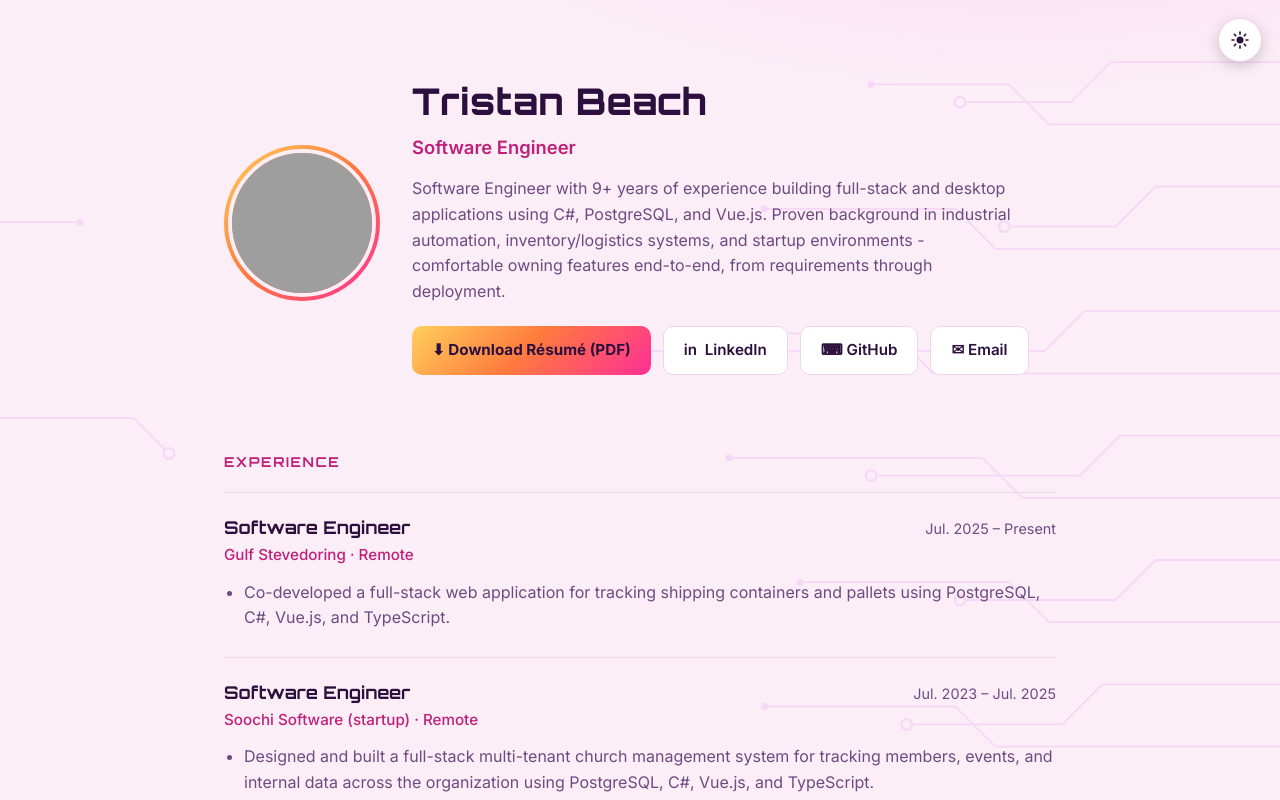
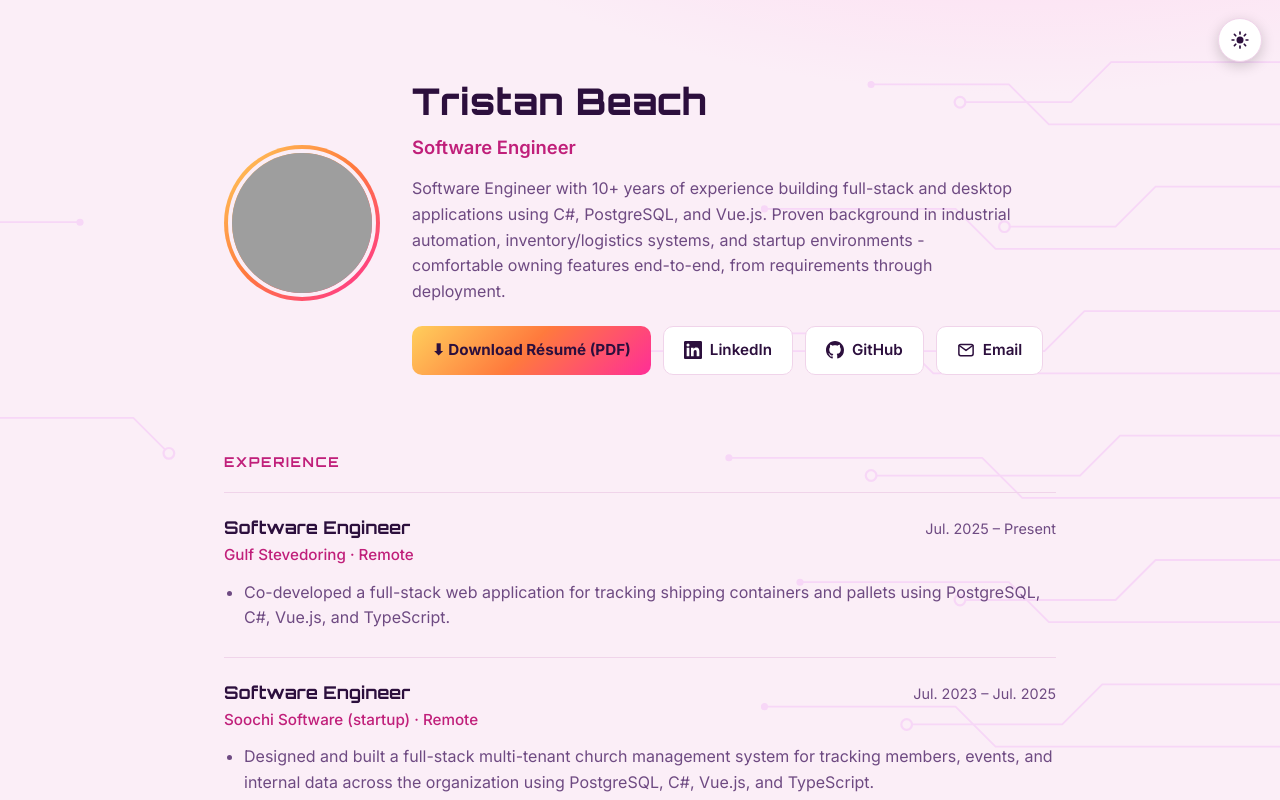
Before and after one commit to TristBeach/tristbeach.github.io, a plain HTML site: page index.html in a window 1280 px wide. Shown: the top 800 px of the page. Drawn offline with Linux system fonts and the light colour scheme; grey boxes are pictures that could not be loaded.

Commit message:
Updated button icons

```diff
--- a/index.html
+++ b/index.html
@@ -271,19 +271,29 @@
       <div class="intro">
         <h1>Tristan Beach</h1>
         <div class="role">Software Engineer</div>
-        <p>Software Engineer with 9+ years of experience building full-stack and desktop applications using C#, PostgreSQL, and Vue.js. Proven background in industrial automation, inventory/logistics systems, and startup environments - comfortable owning features end-to-end, from requirements through deployment.</p>
+        <p>Software Engineer with 10+ years of experience building full-stack and desktop applications using C#, PostgreSQL, and Vue.js. Proven background in industrial automation, inventory/logistics systems, and startup environments - comfortable owning features end-to-end, from requirements through deployment.</p>
         <div class="actions">
           <a class="btn btn-primary" href="Tristan_Beach_Resume.pdf" download>
             ⬇ Download Résumé (PDF)
           </a>
           <a class="btn btn-ghost" href="https://www.linkedin.com/in/tristan-beach-858961104/" target="_blank" rel="noopener">
-            in&nbsp; LinkedIn
+            <svg width="18" height="18" viewBox="0 0 24 24" fill="currentColor" aria-hidden="true">
+              <path d="M20.45 20.45h-3.56v-5.57c0-1.33-.02-3.04-1.85-3.04-1.85 0-2.14 1.45-2.14 2.94v5.67H9.35V9h3.41v1.56h.05c.48-.9 1.64-1.85 3.37-1.85 3.6 0 4.27 2.37 4.27 5.46v6.28zM5.34 7.43a2.07 2.07 0 1 1 0-4.14 2.07 2.07 0 0 1 0 4.14zM7.12 20.45H3.55V9h3.57v11.45zM22.22 0H1.77C.79 0 0 .77 0 1.73v20.54C0 23.22.79 24 1.77 24h20.45c.98 0 1.78-.78 1.78-1.73V1.73C24 .77 23.2 0 22.22 0z"/>
+            </svg>
+            LinkedIn
           </a>
           <a class="btn btn-ghost" href="https://github.com/TristBeach" target="_blank" rel="noopener">
-            ⌨ GitHub
+            <svg width="18" height="18" viewBox="0 0 16 16" fill="currentColor" aria-hidden="true">
+              <path d="M8 0C3.58 0 0 3.58 0 8c0 3.54 2.29 6.53 5.47 7.59.4.07.55-.17.55-.38 0-.19-.01-.82-.01-1.49-2.01.37-2.53-.49-2.69-.94-.09-.23-.48-.94-.82-1.13-.28-.15-.68-.52-.01-.53.63-.01 1.08.58 1.23.82.72 1.21 1.87.87 2.33.66.07-.52.28-.87.51-1.07-1.78-.2-3.64-.89-3.64-3.95 0-.87.31-1.59.82-2.15-.08-.2-.36-1.02.08-2.12 0 0 .67-.21 2.2.82.64-.18 1.32-.27 2-.27.68 0 1.36.09 2 .27 1.53-1.04 2.2-.82 2.2-.82.44 1.1.16 1.92.08 2.12.51.56.82 1.27.82 2.15 0 3.07-1.87 3.75-3.65 3.95.29.25.54.73.54 1.48 0 1.07-.01 1.93-.01 2.2 0 .21.15.46.55.38A8.01 8.01 0 0 0 16 8c0-4.42-3.58-8-8-8z"/>
+            </svg>
+            GitHub
           </a>
           <a class="btn btn-ghost" href="mailto:Trist.Beach@gmail.com">
-            ✉ Email
+            <svg width="18" height="18" viewBox="0 0 24 24" fill="none" stroke="currentColor" stroke-width="2" stroke-linecap="round" stroke-linejoin="round" aria-hidden="true">
+              <rect x="2.5" y="4.5" width="19" height="15" rx="2.5" />
+              <path d="m3 6 9 6.5L21 6" />
+            </svg>
+            Email
           </a>
         </div>
       </div>
```
